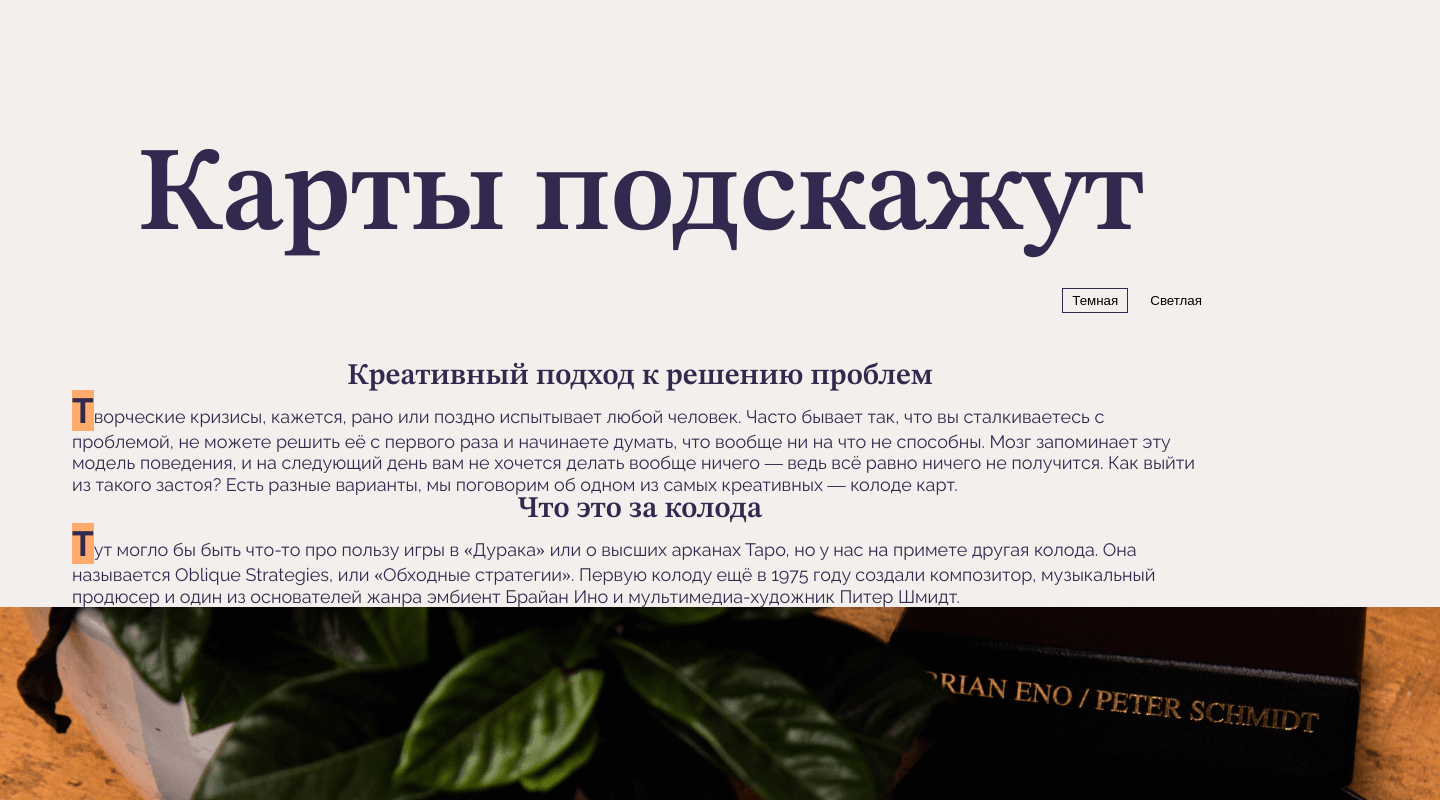
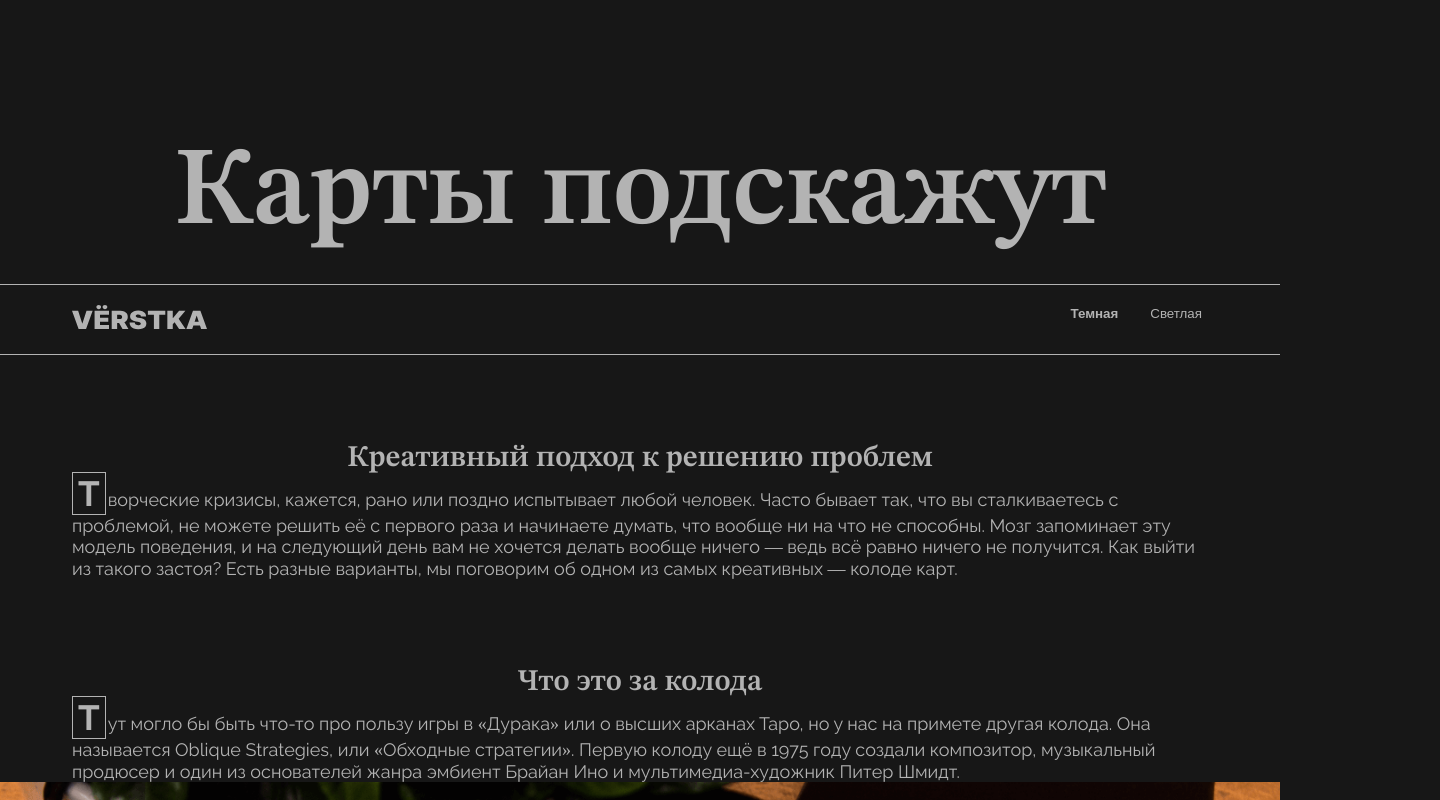
Before and after one commit to lizayka/karty-podskazhut-main, a plain HTML site: page index.html in a window 1280 px wide. Both pictures are taken after a click on the button "Темная". Shown: the top 800 px of the page, 1440 px wide, since content can reach past the window. Drawn offline with Linux system fonts and the light colour scheme.

Commit message:
added theme switcher

```diff
--- a/index.html
+++ b/index.html
@@ -15,24 +15,58 @@
     <header class="header">
       <h1 class="header_title">Карты подскажут</h1>
       <div class="header_content">
-        <img class="header_logo" src="./images/logo.svg" alt="вёрстка"></img>
+        <div class="header_logo">
+          <svg xmlns="http://www.w3.org/2000/svg" width="135" height="25">
+            <use href="./images/logo.svg#logo"></use>
+          </svg>
+        </div>
         <div class="header_theme-switcher">
-          <button name="theme_dark" class="button_theme_dark">Темная</button>
-          <button name="theme_light" class="button_theme_light">Светлая</button>
+          <button
+            name="theme_dark"
+            class="button_theme_dark header__theme-button_is-active header__theme-button_type_dark"
+          >
+            Темная
+          </button>
+          <button
+            name="theme_light"
+            class="button_theme_light header__theme-button_type_light"
+            disabled
+          >
+            Светлая
+          </button>
         </div>
       </div>
     </header>
     <main class="content content-section">
       <h2 class="content_title">Креативный подход к решению проблем</h2>
-      <p class="content_text"><span class="content_accent">Т</span>ворческие кризисы, кажется, рано или поздно испытывает любой человек. Часто бывает так, что вы сталкиваетесь с проблемой, не можете решить её с первого раза и начинаете думать, что вообще ни на что не способны. Мозг запоминает эту модель поведения, и на следующий день вам не хочется делать вообще ничего — ведь всё равно ничего не получится.
-        Как выйти из такого застоя? Есть разные варианты, мы поговорим об одном из самых креативных — колоде карт.</p>
+      <p class="content_text">
+        <span class="content_accent">Т</span>ворческие кризисы, кажется, рано
+        или поздно испытывает любой человек. Часто бывает так, что вы
+        сталкиваетесь с проблемой, не можете решить её с первого раза и
+        начинаете думать, что вообще ни на что не способны. Мозг запоминает эту
+        модель поведения, и на следующий день вам не хочется делать вообще
+        ничего — ведь всё равно ничего не получится. Как выйти из такого застоя?
+        Есть разные варианты, мы поговорим об одном из самых креативных — колоде
+        карт.
+      </p>
       <h2 class="content_title">Что это за колода</h2>
-      <p class="content_text"><span class="content_accent">Т</span>ут могло бы быть что-то про пользу игры в «Дурака» или о высших арканах Таро, но у нас на примете другая колода. Она называется Oblique Strategies, или «Обходные стратегии». Первую колоду ещё в 1975 году создали композитор, музыкальный продюсер и один из основателей жанра эмбиент Брайан Ино и мультимедиа-художник Питер Шмидт.</p>
-      <img src="./images/cards-1x.png" alt="Колода карт">
+      <p class="content_text">
+        <span class="content_accent">Т</span>ут могло бы быть что-то про пользу
+        игры в «Дурака» или о высших арканах Таро, но у нас на примете другая
+        колода. Она называется Oblique Strategies, или «Обходные стратегии».
+        Первую колоду ещё в 1975 году создали композитор, музыкальный продюсер и
+        один из основателей жанра эмбиент Брайан Ино и мультимедиа-художник
+        Питер Шмидт.
+      </p>
+      <img
+        src="./images/cards-1x.png"
+        alt="Колода карт"
+        class="content_image"
+      />
     </main>
     <footer class="footer"></footer>
 
     <!-- Раскомментируйте строчку ниже, когда вёрстка будет готова. Если вы назвали все классы. как нужно, переключатель темы будет работать -->
-    <!-- <script src="./scripts/theme-changer.js"></script> -->
+    <script src="./scripts/theme-changer.js"></script>
   </body>
 </html>
--- a/styles/style.css
+++ b/styles/style.css
@@ -4,16 +4,15 @@
   box-sizing: border-box;
 }
 
-:root{
-  --bg-color: #F3EFEC;
+:root {
+  --bg-color: #f3efec;
   --text-color: #312a4e;
-  --accent-color: #FFAB6B;
+  --accent-color: #ffab6b;
   --main-font: "Raleway";
   --accent-font: "STIX Two Text";
   --padding-right: 72px;
   --padding-left: 72px;
 }
-
 
 .page {
   min-inline-size: 360px;
@@ -33,15 +32,15 @@ figure {
   margin: 0;
 }
 
-.header {
-
+.header_logo {
+  color: var(--text-color);
 }
 
 .header_title {
   font-family: var(--accent-font);
   font-weight: bolder;
   line-height: 90%;
-  font-size: 120px;
+  font-size: clamp(3.75rem, 2.5rem + 5.5556vw, 7.5rem);
   color: var(--text-color);
   text-align: center;
   padding-top: 144px;
@@ -54,6 +53,10 @@ figure {
   justify-content: space-between;
   padding-left: var(--padding-left);
   padding-right: var(--padding-right);
+  border-top: 1px solid var(--text-color);
+  border-bottom: 1px solid var(--text-color);
+  padding-top: 20px;
+  padding-bottom: 20px;
 }
 
 .header_theme-switcher {
@@ -72,7 +75,8 @@ appearance: none;
   border: 0;
   border-radius: 0;
   height: fit-content;
-background-color: var(--bg-color);
+  background-color: transparent;
+  color: var(--text-color);
 }
 
 .button_theme_dark:hover,
@@ -93,14 +97,14 @@ text-decoration: underline;
   font-weight: bold;
   line-height: 90%;
   text-align: center;
+  padding-top: 7vw;
 }
 
 .content_text {
   font-family: var(--main-font);
   color: var(--text-color);
   font-size: 18px;
-  padding-left: var(--padding-left);
-  padding-right: var(--padding-right);
+  padding: 0 clamp(15px, 6vw, 72px);
 }
 
 .content_accent {
@@ -108,9 +112,42 @@ text-decoration: underline;
   background-color: var(--accent-color);
   font-size: 35px;
   font-weight: bold;
-  ;
+  padding-left: 5px;
+  padding-right: 5px;
+  margin-right: 2px;
+}
+
+.header__theme-button_is-active {
+  font-weight: bold;
+  position: relative;
+  pointer-events: none;
+  color: var(--text-color);
+}
+
+.header__theme-button_is-active::after {
+  display: block;
+  background-color: var(--accent-color);
+  content: "";
+  width: 100%;
+  height: 7px;
+  position: absolute;
+  left: 0;
+  right: 0;
+  margin: auto;
+  bottom: 0;
+  z-index: -1;
 }
 
 .theme_dark {
-/*--bg-color: #312a4e; и тд*/
+  --bg-color: #171717;
+  --text-color: #b3b3b3;
+  --accent-color: transparent;
 }
+
+.theme_dark .content_accent {
+  border: 1px solid var(--text-color);
+}
+
+.content_image {
+  width: 100%;
+}
```
Also changed, not shown: images/VЁRSTKA.svg (added). Lines whose indentation alone changed are shown as unchanged.
